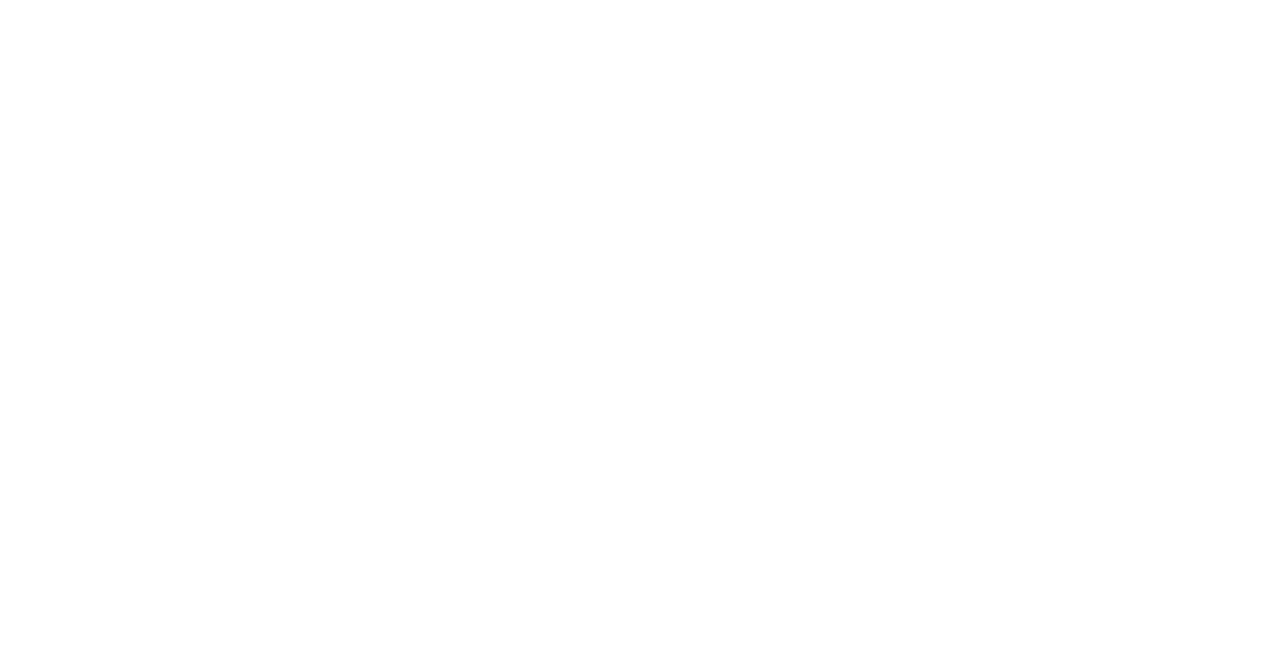
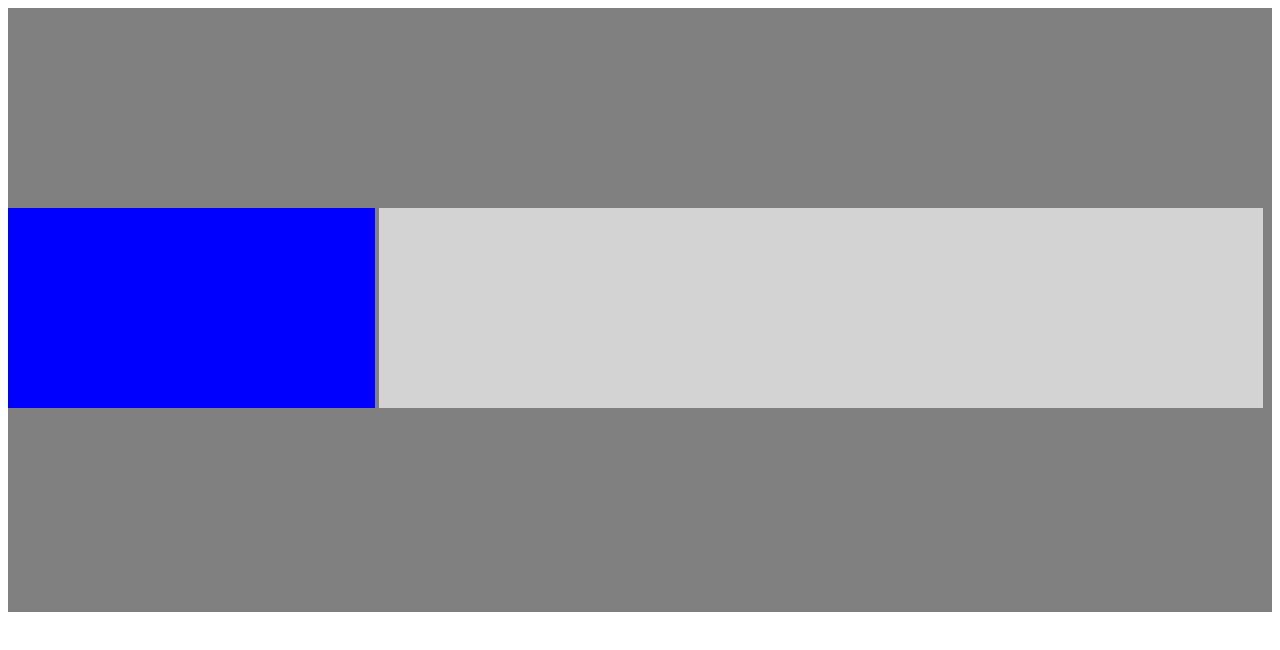
Before and after one commit to EstebanR054/ADSO_2670687-2024, a plain HTML site: page RESPONSIVE-DESIGN/index.html in a window 1280 px wide. Drawn offline with Linux system fonts and the light colour scheme.

Commit message:
Primeros avances.

```diff
--- /dev/null
+++ b/RESPONSIVE-DESIGN/css/styles.css
@@ -0,0 +1,20 @@
+header,
+.page,
+footer {
+  min-height: 200px;
+  background: grey;
+}
+
+.menu {
+  min-height: 200px;
+  display: inline-block;
+  background: blue;
+  width: 29%;
+}
+
+.content {
+  min-height: 200px;
+  display: inline-block;
+  background: lightgrey;
+  width: 70%;
+}
--- a/RESPONSIVE-DESIGN/index.html
+++ b/RESPONSIVE-DESIGN/index.html
@@ -4,9 +4,15 @@
     <meta charset="UTF-8">
     <meta http-equiv="X-UA-Compatible" content="IE=edge">
     <meta name="viewport" content="width=device-width, initial-scale=1.0">
-    <title>Document</title>
+    <link rel="stylesheet" href="css/styles.css">
+    <title>Responsive Design</title>
 </head>
 <body>
-
+    <header></header>
+<div class="page">
+  <div class="menu"></div>
+  <div class="content"></div>
+</div>
+<footer></footer>
 </body>
 </html>
```
Also changed, not shown: 1 other file.
